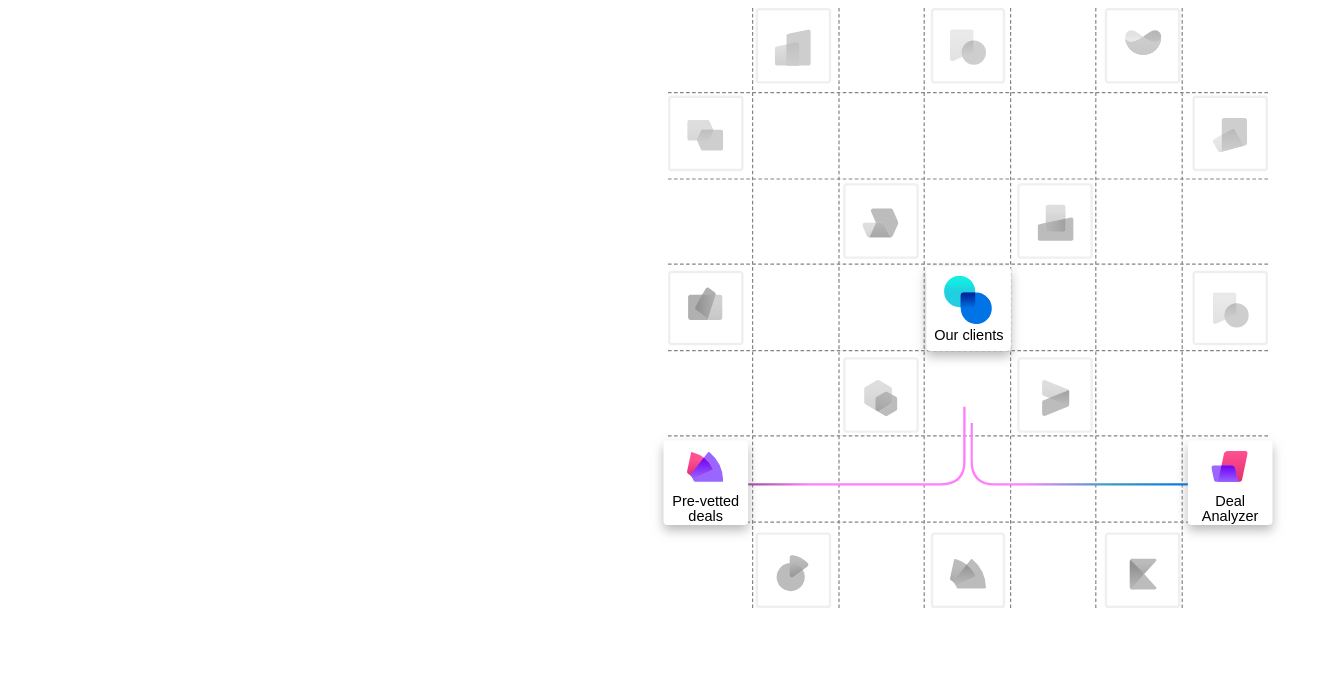
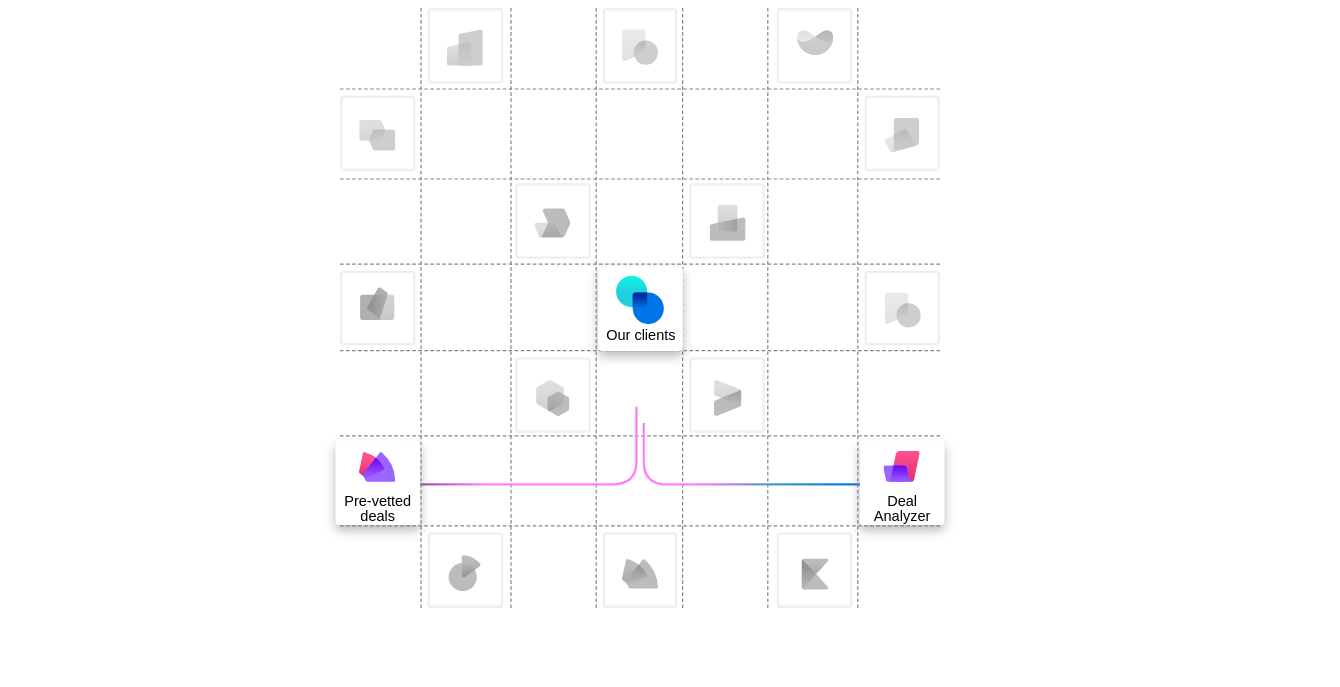
Before and after one commit to hanzalahsamana/StripeAnimation, a plain HTML site: page index.html in a window 1280 px wide. Shown: the whole page, 1340 px wide, since content can reach past the window. Drawn offline with Linux system fonts and the light colour scheme.

Commit message:
Add changes

```diff
--- a/index.html
+++ b/index.html
@@ -13,21 +13,21 @@
   <div id="mainCont">
     <div class="container">
       <div id="dashedOverlay">
+        <div class="column" style="margin-right: 3px;"></div>
         <div class="column"></div>
         <div class="column"></div>
         <div class="column"></div>
         <div class="column"></div>
-        <div class="column"></div>
-        <div class="column"></div>
+        <div class="column" style="margin-right: -3px;"></div>
         <div class="column"></div>
       </div>
       <div id="dashedOverlay2">
+        <div class="column" style="margin-bottom: 3px;"></div>
         <div class="column"></div>
         <div class="column"></div>
         <div class="column"></div>
         <div class="column"></div>
-        <div class="column"></div>
-        <div class="column"></div>
+        <div class="column" style="margin-bottom: -3px;"></div>
         <div class="column"></div>
       </div>
       <div class="grid">
--- a/style.css
+++ b/style.css
@@ -1,6 +1,6 @@
 #mainCont {
   display: flex;
-  justify-content: end;
+  justify-content: center; /* Change krna he */
   align-items: center;
   background-color: transparent;
   padding: 50px 54px;
```
